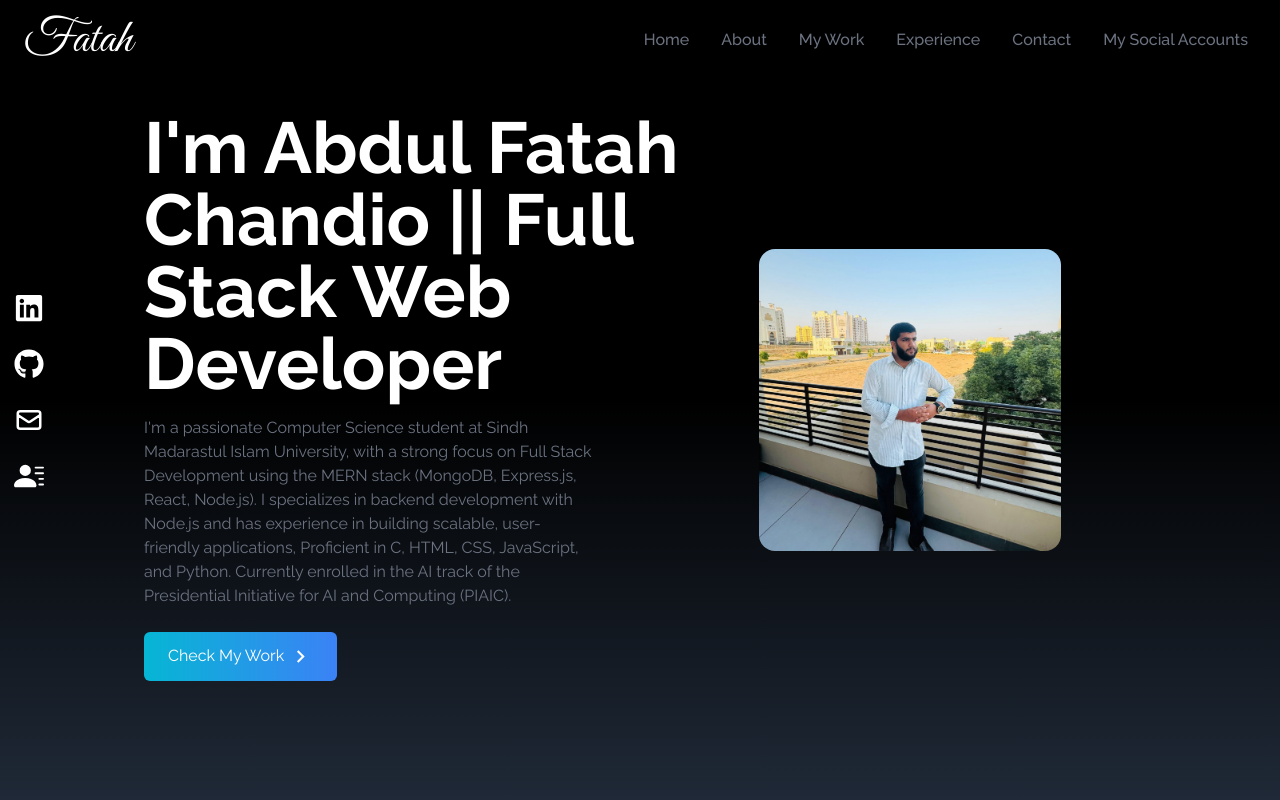
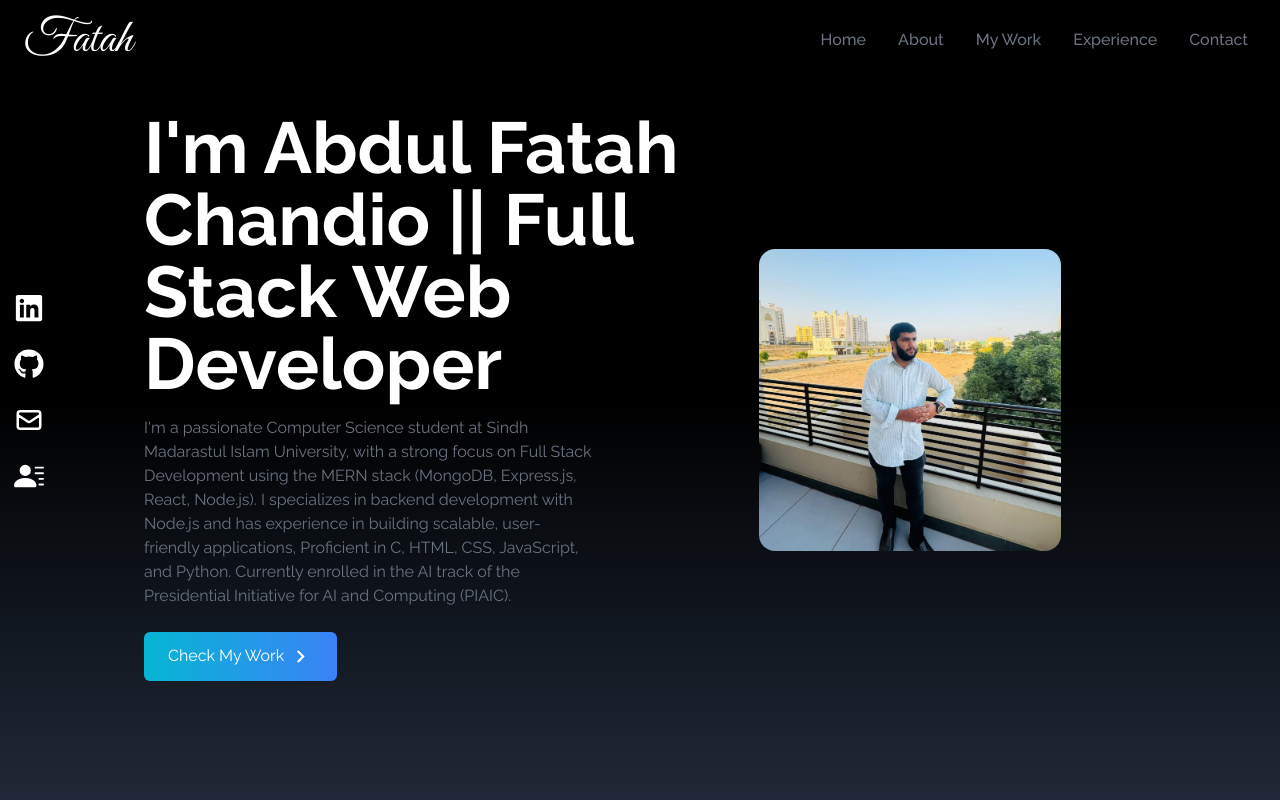
Before and after one commit to AbdulFatahChandio/my-portfolio, a React (Create React App) app: page / in a window 1280 px wide. Shown: the top 800 px of the page. Built offline with nearby package versions, Linux system fonts and the light colour scheme.

Commit message:
NavBar.jsx

```diff
--- a/src/components/NavBar.jsx
+++ b/src/components/NavBar.jsx
@@ -25,10 +25,6 @@ const NavBar = () => {
     {
       id: 5,
       link: "contact",
-    },
-    {
-      id: 6,
-      link: "My Social Accounts",
     }
   ];
 
```
